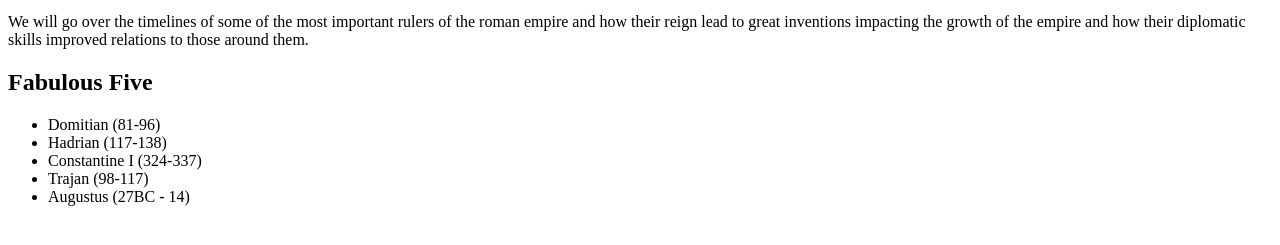
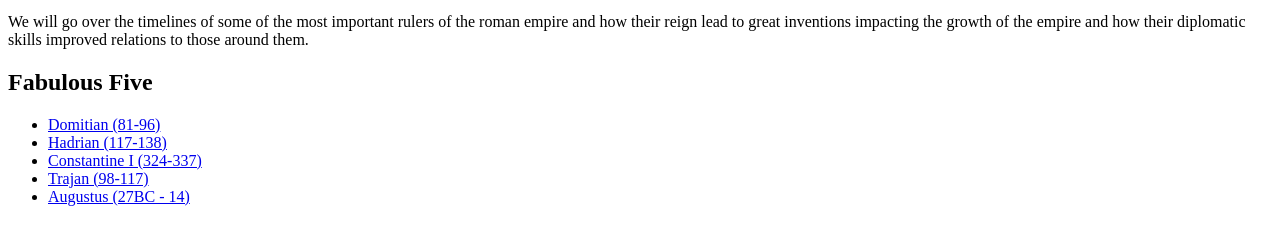
Before and after one commit to xzodior/emperors, a plain HTML site: page index.html in a window 1280 px wide. Shown: the part 137-382 px from the top of the page. Drawn offline with Linux system fonts and the light colour scheme.

Commit message:
added links to lists index.html

```diff
--- a/index.html
+++ b/index.html
@@ -17,11 +17,11 @@
 
         <h2>Fabulous Five</h2>
         <ul>
-            <li>Domitian (81-96)</li>
-            <li>Hadrian (117-138)</li>
-            <li>Constantine I (324-337)</li>
-            <li>Trajan (98-117)</li>
-            <li>Augustus (27BC - 14)</li>
+            <li><a href="../emperors/names/domitian.html">Domitian (81-96)</a></li>
+            <li><a href="../emperors/names/hadrian.html">Hadrian (117-138)</a></li>
+            <li><a href="names/constantine.html">Constantine I (324-337)</a></li>
+            <li><a href="names/trajan.html">Trajan (98-117)</a></li>
+            <li><a href="names/augustus.html">Augustus (27BC - 14)</a></li>
         </ul>
     </body>
 </html>
```
Also changed, not shown: names/augustus.html (added), names/constantine.html (added), names/domitian.html (added), names/hadrian.html (added), names/trajan.html (added), 1 other file.
